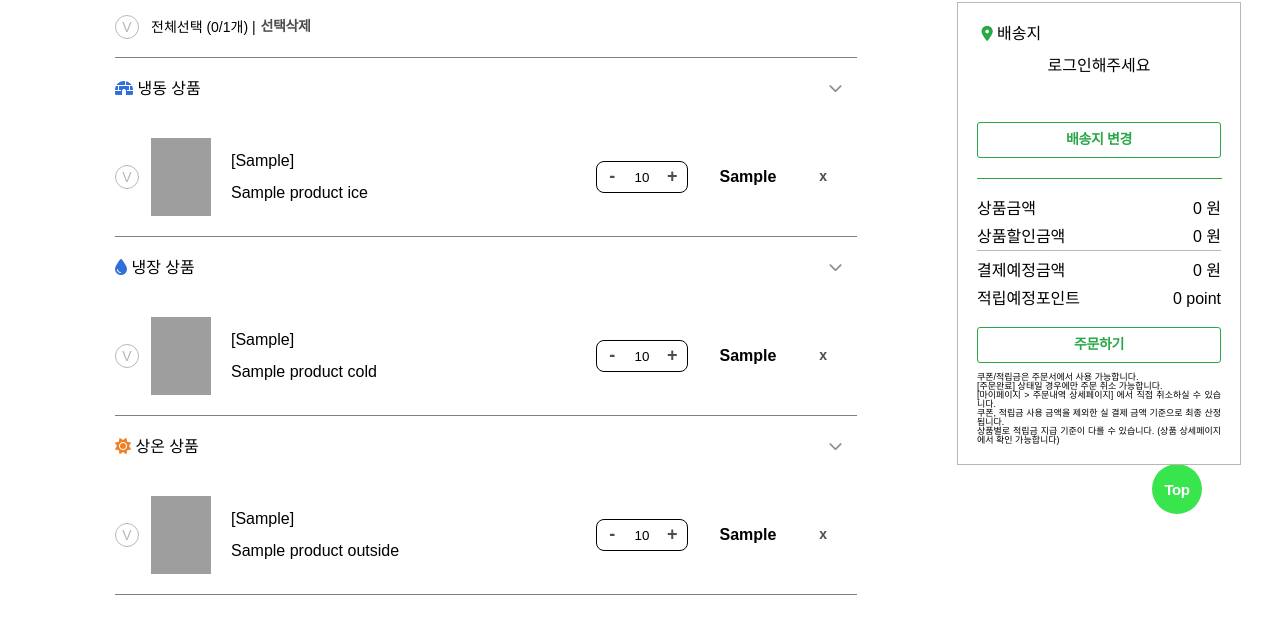
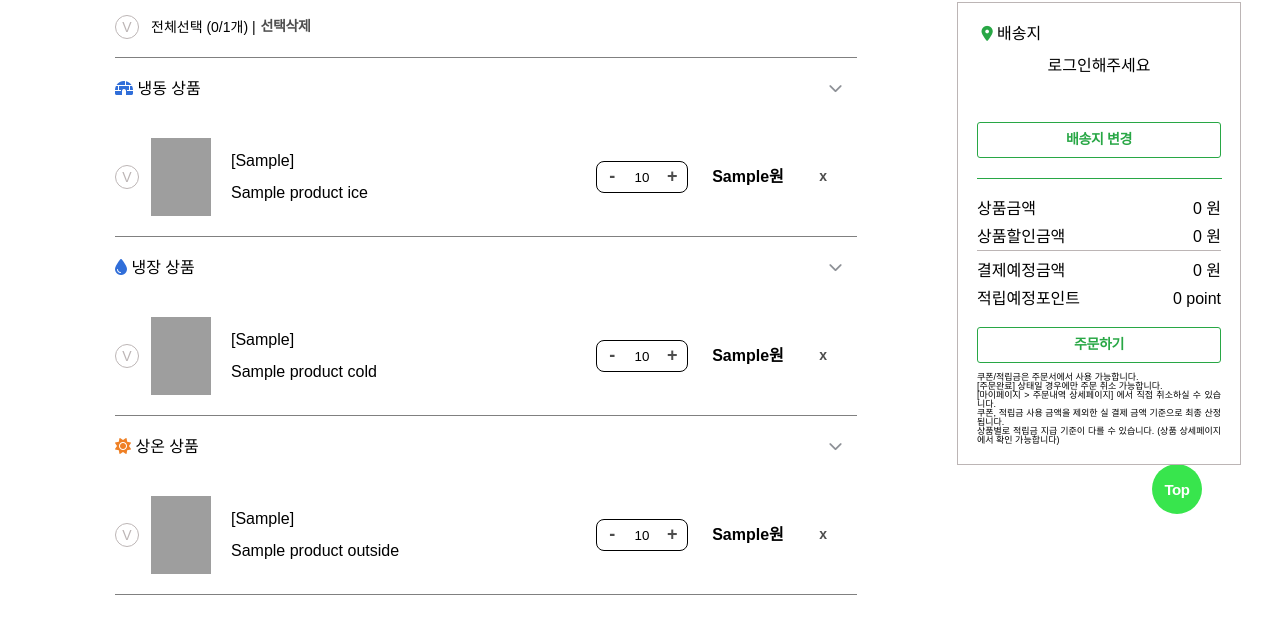
Before and after one commit to HongHyeongJu/ezmeal_HJ, a Java web app: template src/main/webapp/WEB-INF/views/cart.jsp in a window 1280 px wide. Shown: the part 256-888 px from the top of the page. Run offline with Spring Boot 4, a stand-in JSP engine, Linux system fonts and the light colour scheme; the template is opened without the code that fills it: most values are stand-ins (such as "Sample title", 1, 10 or a date in 2020); data that the repository does not hold is empty; the project's own start-up code is not run, and a stand-in starts its controllers and pages; some libraries are stand-ins or nearby versions; some web fonts are replaced; grey boxes are pictures that could not be loaded.

Commit message:
(0722) refector : cart number formating

```diff
--- a/src/main/java/com/teamProject/ezmeal/controller/CartController.java
+++ b/src/main/java/com/teamProject/ezmeal/controller/CartController.java
@@ -38,7 +38,7 @@ public class CartController {
         // todo 선택 배송지 존재시, 선택배송지가 되도록 logic 작성 필요 - selectAddress
         DeliveryAddressDto defaultAddress = deliveryAddressService.getDefaultAddress(memberId);
         // 상품 list
-        List<CartJoinProductDto> productsList = cartProductService.getProducts(cartSeq);
+        List<CartJoinProductDto> productsList = cartProductService.getProductList(cartSeq);
         int productCount = productsList.size();
 
         // 상품 목록 type별로 분리하기
--- a/src/main/java/com/teamProject/ezmeal/dao/CartProductDao.java
+++ b/src/main/java/com/teamProject/ezmeal/dao/CartProductDao.java
@@ -39,8 +39,8 @@ public class CartProductDao {
     */
 
     // 일반 상품 : 냉동, 냉장, 상온 분리
-    public List<CartJoinProductDto> selectProduct(Long cartSeq) {
-        return session.selectList(namespace + "product", cartSeq);
+    public List<CartJoinProductDto> selectProductList(Long cartSeq) {
+        return session.selectList(namespace + "product_list", cartSeq);
     }
 
     // 개별 상품 삭제 : JS fetch를 이용한 rest API 수행
--- a/src/main/java/com/teamProject/ezmeal/domain/joinDomain/CartJoinProductDto.java
+++ b/src/main/java/com/teamProject/ezmeal/domain/joinDomain/CartJoinProductDto.java
@@ -18,6 +18,8 @@ public class CartJoinProductDto {
     private String name;
     private Integer cnsmr_prc;
     private Integer sale_prc;
+    private String cnsmr_prc_format; // 1000 -> 1,000원
+    private String sale_prc_format; // 1000 -> 1,000원
     private Integer curr_inv; // 주문넣을때 검증 재고 수량, 장바구니 상품 띄울 땐 최대 재고수량
 
 }
--- a/src/main/java/com/teamProject/ezmeal/service/CartProductService.java
+++ b/src/main/java/com/teamProject/ezmeal/service/CartProductService.java
@@ -33,7 +33,7 @@ public class CartProductService {
 
     // 일반 상품 : 냉장/냉동/상온 map으로 저장
     // TODO option 확실해지면 다시 작성 필요 - option_cd 존재시, option 값(opt_val)을 상품 명 옆에 두고 | 가격은 옵션 가격으로 지정
-    public List<CartJoinProductDto> getProducts(Long cartSeq) {
+    public List<CartJoinProductDto> getProductList(Long cartSeq) {
 //        String[] typeName = {"냉장", "냉동", "상온"};
 //        List<String> typeNameList = new ArrayList<>(Arrays.asList(typeName));
 //
@@ -65,7 +65,7 @@ public class CartProductService {
 //            }
 //        }
 
-        return cartProductDao.selectProduct(cartSeq);
+        return cartProductDao.selectProductList(cartSeq);
 
     }
 
@@ -147,7 +147,7 @@ public class CartProductService {
     // 관리자
 
     // 장바구니에 존재하는 모든 상품
-    public List<CartProductDto> getProductList(Long mbrId) {
+    public List<CartProductDto> getProductAll(Long mbrId) {
         List<CartProductDto> cartProducts = cartProductDao.selectAllProd(mbrId);
         String type = cartProducts.get(0).getTyp();
         return cartProducts;
--- a/src/main/resources/mapper/cartProductMapper.xml
+++ b/src/main/resources/mapper/cartProductMapper.xml
@@ -31,7 +31,7 @@
 
 
     <!-- 일반 상품 : 냉장/냉동/상온 map으로 저장 -->
-    <select id="product" resultMap="CartJoinProductDto" resultType="CartJoinProductDto">
+    <select id="product_list" resultMap="CartJoinProductDto" resultType="CartJoinProductDto">
         SELECT cp.cart_prod_seq,
                cp.prod_cd,
                cp.opt_seq,
@@ -40,8 +40,8 @@
                cp.qty                                  as cpQty,
                IFNULL(po.qty, 1)                       AS poQty,
                IFNULL(CONCAT(p.name, po.name), p.name) AS name,
-               IFNULL(p.cnsmr_prc, po.cnsmr_prc)       AS cnsmr_prc,
-               IFNULL(p.sale_prc, po.sale_prc)         AS sale_prc
+               IFNULL(FORMAT(p.cnsmr_prc, 0), FORMAT(po.cnsmr_prc, 0))       AS cnsmr_prc_format,
+               IFNULL(FORMAT(p.sale_prc, 0), FORMAT(po.sale_prc, 0))          AS sale_prc_format
         FROM tb_cart_product cp
                  JOIN tb_product p ON cp.prod_cd = p.prod_cd
                  LEFT JOIN tb_product_option po ON cp.opt_seq = po.opt_seq
--- a/src/main/webapp/WEB-INF/views/cart.jsp
+++ b/src/main/webapp/WEB-INF/views/cart.jsp
@@ -64,8 +64,8 @@ change this template use File | Settings | File Templates. --%>
                                     <button type="button" class="count_up__btn">+</button>
                                 </div>
                                 <div class="cart__item_price">
-                                    <span class="cart__item_sale_prc">${item.sale_prc}</span>
-                                    <span class="cart__item_product-price" ${item.cnsmr_prc eq item.sale_prc ? 'hidden' : ''}>${item.cnsmr_prc}</span>
+                                    <span class="cart__item_sale_prc">${item.sale_prc_format}원</span>
+                                    <span class="cart__item_product-price" ${item.cnsmr_prc_format eq item.sale_prc_format ? 'hidden' : ''}>${item.cnsmr_prc_format}원</span>
 
                                 </div>
                                 <button class="cart__delete_btn" type="button" data-testid="delete">
@@ -107,8 +107,8 @@ change this template use File | Settings | File Templates. --%>
                                     <button type="button" class="count_up__btn">+</button>
                                 </div>
                                 <div class="cart__item_price">
-                                    <span class="cart__item_sale_prc">${item.sale_prc}</span>
-                                    <span class="cart__item_product-price" ${item.cnsmr_prc eq item.sale_prc ? 'hidden' : ''}>${item.cnsmr_prc}</span>
+                                    <span class="cart__item_sale_prc">${item.sale_prc_format}원</span>
+                                    <span class="cart__item_product-price" ${item.cnsmr_prc_format eq item.sale_prc_format ? 'hidden' : ''}>${item.cnsmr_prc_format}원</span>
                                 </div>
                                 <button class="cart__delete_btn" type="button" data-testid="delete">
                                     x
@@ -150,8 +150,8 @@ change this template use File | Settings | File Templates. --%>
                                     <button type="button" class="count_up__btn">+</button>
                                 </div>
                                 <div class="cart__item_price">
-                                    <span class="cart__item_sale_prc">${item.sale_prc}</span>
-                                        <span class="cart__item_product-price" ${item.cnsmr_prc eq item.sale_prc ? 'hidden' : ''}>${item.cnsmr_prc}</span>
+                                    <span class="cart__item_sale_prc">${item.sale_prc_format}원</span>
+                                    <span class="cart__item_product-price" ${item.cnsmr_prc_format eq item.sale_prc_format ? 'hidden' : ''}>${item.cnsmr_prc_format}원</span>
                                 </div>
                                 <button class="cart__delete_btn" type="button" data-testid="delete">
                                     x
--- a/src/main/webapp/WEB-INF/views/slideMain.jsp
+++ b/src/main/webapp/WEB-INF/views/slideMain.jsp
@@ -292,21 +292,21 @@
 <div class="image-slideshow">
     <div class="image fade">
         <img
-                src="/img/slideimg_1(수정).jpg"
+                src="/img/slideimg_1.jpg"
                 style="width: 100%; height: 500px"
                 alt="7월신메뉴"
         />
     </div>
     <div class="image fade">
         <img
-                src="/img/slideimg_2(수정).jpg"
+                src="/img/slideimg_2.jpg"
                 style="width: 100%; height: 500px"
                 alt="구독신청"
         />
     </div>
     <div class="image fade">
         <img
-                src="/img/slideimg_3(수정).jpg"
+                src="/img/slideimg_3.jpg"
                 style="width: 100%; height: 500px"
                 alt="콘텐츠"
         />
--- a/src/main/webapp/resources/javascript/cart.js
+++ b/src/main/webapp/resources/javascript/cart.js
@@ -169,20 +169,22 @@ const groupExpectSalePrice = function () { // 다중 선택시 사용하는 가
         const element = document.querySelector(selector); // 개별상품목록
         if (!element) return; // null인경우 예외 방지 -> !element = !null = true cf) 이렇게 안할거면 동적 html 수행 필요
         const cartItemPriceSpans = element.querySelectorAll(".cart__item_price > span"); // 상품 가격 [0]: 판매가 [1]: 소비자가
+        console.log(cartItemPriceSpans);
 
         const quantity = parseInt(element.querySelector(".count_num").value); // 상품 수량
 
-        const salePrice = parseInt(cartItemPriceSpans[0].textContent.replace("원", ''));
-        const productPrice = parseInt(cartItemPriceSpans[1].textContent.replace("point", ''));
+        const salePrice = parseInt(cartItemPriceSpans[0].textContent.replace(/,/g, '').replace("원", '')); // 1,000원 -> 1000원
+
+        const productPrice = parseInt(cartItemPriceSpans[1].textContent.replace(/,/g, '').replace("point", ''));
         PRODUCT_PRICE += quantity * productPrice;
         SALE_PRICE += quantity * (productPrice - salePrice);
         EXPECTED_PRICE += quantity * salePrice;
         EXPECTED_POINT += quantity * (Math.floor(salePrice / 100));
     })
 
-    bannerPrice[0].innerText = PRODUCT_PRICE + " 원";
-    bannerPrice[1].innerText = SALE_PRICE + " 원";
-    bannerPrice[2].innerText = EXPECTED_PRICE + " 원";
+    bannerPrice[0].innerText = PRODUCT_PRICE.toLocaleString('ko-KR') + " 원";
+    bannerPrice[1].innerText = SALE_PRICE.toLocaleString('ko-KR') + " 원";
+    bannerPrice[2].innerText = EXPECTED_PRICE.toLocaleString('ko-KR') + " 원";
     bannerPrice[3].innerText = EXPECTED_POINT + " point";
 }
 
```
Also changed, not shown: 3 other files.
